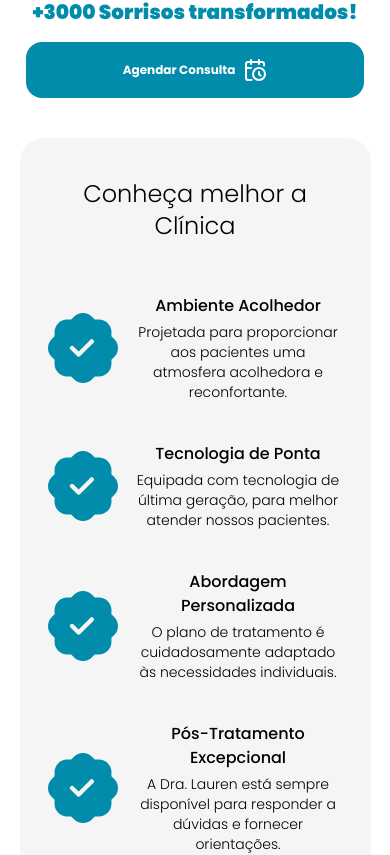
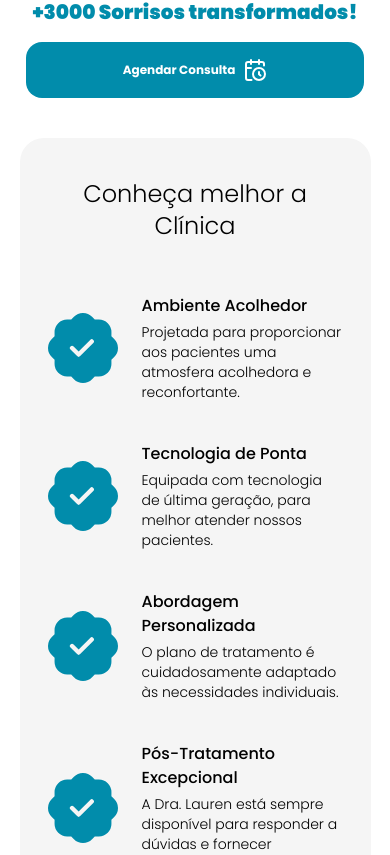
Before and after one commit to gui-bus/laurenMitchell, a Next.js app: page / in a window 390 px wide. Shown: the part 2669-3524 px from the top of the page. Built offline with nearby package versions, Linux system fonts and the light colour scheme.

Commit message:
feat: ensure image is responsive

```diff
--- a/src/components/sections/ClinicSection.tsx
+++ b/src/components/sections/ClinicSection.tsx
@@ -30,7 +30,7 @@ const items: { title: string; text: string }[] = [
 const ClinicSection = () => {
   return (
     <section className="w-full max-w-[90%] mx-auto">
-      <div className="mb-10 bg-[#F5F5F5] flex flex-col md:flex-row items-center justify-around py-10 px-5 md:px-0 rounded-3xl">
+      <div className="mb-10 bg-[#F5F5F5] flex flex-col lg:flex-row items-center justify-around py-10 px-5 rounded-3xl gap-8">
         <div className="flex flex-col items-center justify-center">
           <h2 className="font-light text-2xl md:text-4xl text-center mb-5">
             Conheça melhor a Clínica
@@ -38,14 +38,14 @@ const ClinicSection = () => {
           <div className="flex flex-col items-start justify-start py-6 gap-6">
             {items.map((item, index) => (
               <div
-                className="flex items-center justify-center gap-4 p-2 w-full max-w-md"
+                className="flex items-center justify-center gap-6 p-2 w-full max-w-md"
                 key={index}
               >
                 <span>
                   <BsFillPatchCheckFill size={70} className="text-laurenBlue" />
                 </span>
 
-                <div className="flex flex-col items-center justify-center gap-1 w-full text-center">
+                <div className="flex flex-col items-start justify-start gap-1 w-full">
                   <h3 className=" md:text-xl font-medium">{item.title}</h3>
                   <p className="font-light text-sm">{item.text}</p>
                 </div>
@@ -60,7 +60,7 @@ const ClinicSection = () => {
           height={0}
           sizes="100vw"
           alt="Consultório"
-          className="w-full md:max-w-[50%] h-full object-cover"
+          className="w-full lg:max-w-[50%] h-full object-cover md:px-10 lg:px-0"
         />
       </div>
     </section>
```
